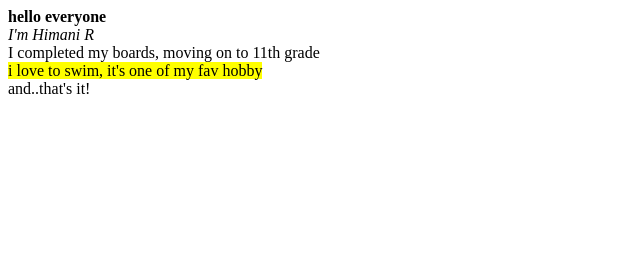
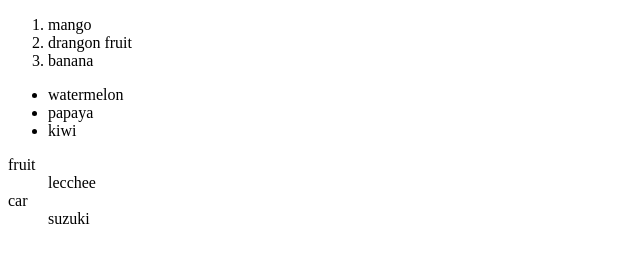
Before and after one commit to himrgautam-git/m1-l3-a1, a plain HTML site: page index.html in a window 1280 px wide. Shown: the whole page, without its empty margins (0-640 px from the left). Drawn offline with Linux system fonts and the light colour scheme.

Commit message:
Add files via upload

```diff
--- a/index.html
+++ b/index.html
@@ -2,15 +2,27 @@
 <html>
     <head>
         <title>
-my introduction
+            list
         </title>
     </head>
     <body>
-       <b>hello everyone</b><br>
-       <i>I'm Himani R</i><br>
-       I completed my boards, moving on to 11th grade <br>
-       <mark>i love to swim, it's one of my fav hobby</mark><br>
-       and..that's it!
+    <ol>
+<li>mango</li>
+<li>drangon fruit</li>
+<li>banana</li>
+    </ol>
+    <ul>
+    <li>watermelon</li>
+    <li>papaya</li>
+    <li>kiwi</li>
 
+    </ul>
+    <dl>
+        <dt>fruit</dt>
+        <dd>lecchee</dd>
+        <dt>car</dt>
+        <dd>suzuki</dd>
+
+    </dl>
     </body>
 </html>
```
